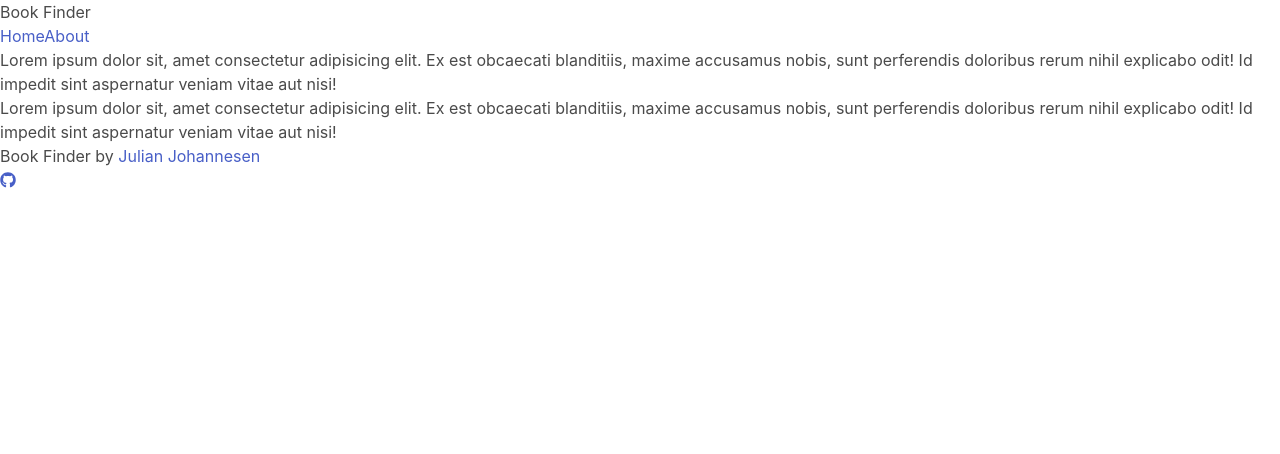
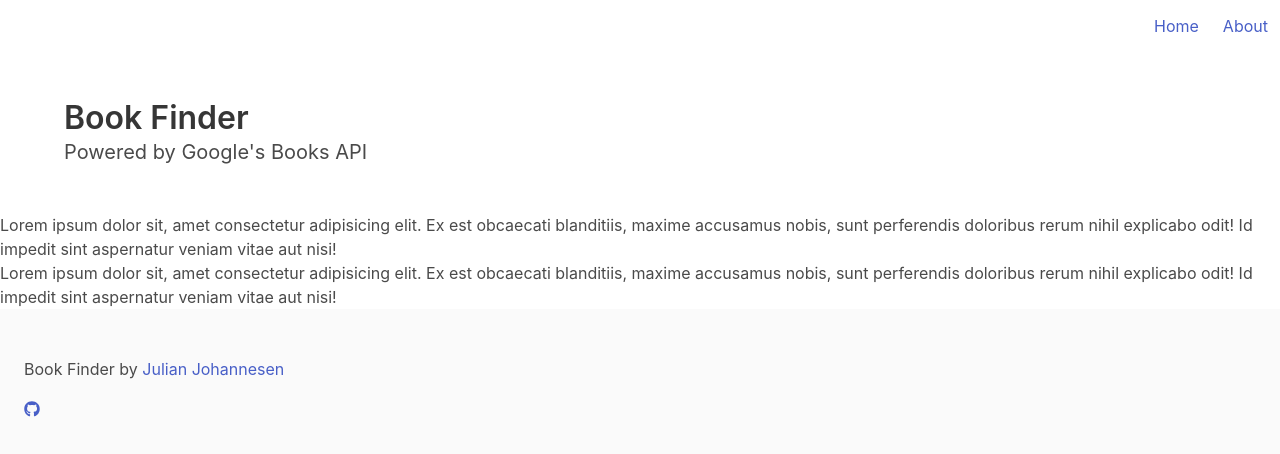
Before and after one commit to julianjohannesen/Find-Books, a React (Create React App) app: page /about in a window 1280 px wide. Shown: the top 454 px of the page. Built offline with nearby package versions, Linux system fonts and the light colour scheme.

Commit message:
added navbar and hero components in header

```diff
--- a/src/components/Header.js
+++ b/src/components/Header.js
@@ -1,14 +1,13 @@
 import React from 'react'
 import { Link } from 'react-router-dom'
+import NavBar from './NavBar'
+import Hero from './Hero'
 
 export default function Header(props) {
     return (
-        <header className="header">
-            <h1 className="title">Book Finder</h1>
-            <nav>
-                <Link to='/'>Home</Link>
-                <Link to='/about'>About</Link>
-            </nav>
+        <header className="hero">
+            <NavBar />
+            <Hero />
         </header>
     )
 }
--- /dev/null
+++ b/src/components/Hero.js
@@ -0,0 +1,18 @@
+import React from 'react'
+
+export default function Hero() {
+    return (
+        <section className="hero">
+            <div className="hero-body">
+                <div className="container">
+                    <h1 className="title">
+                        Book Finder
+                    </h1>
+                    <h2 className="subtitle">
+                        Powered by Google's Books API
+                    </h2>
+                </div>
+            </div>
+        </section>
+    )
+}
--- /dev/null
+++ b/src/components/NavBar.js
@@ -0,0 +1,48 @@
+import React from 'react'
+import { Link } from 'react-router-dom'
+
+export default function NavBar() {
+
+    // Modifier class is-active will turn the hamburger menu into a cross
+
+    // When the hamburger menu appears the aria-hidden attribute on each span must be set to false
+
+    return (
+        //Navbar docs: https://bulma.io/documentation/components/navbar/
+        <nav className="navbar is-transparent" role="navigation" aria-label="main navigation">
+            <div className="navbar-brand">
+                <div
+                    className="navbar-burger burger"
+                    data-target="navbar"
+                    aria-label="menu"
+                    aria-expanded="false"
+                >
+                    <span aria-hidden="true"></span>
+                    <span aria-hidden="true"></span>
+                    <span aria-hidden="true"></span>
+                </div>
+            </div>
+
+            <div id="navbar" className="navbar-menu">
+                <div className="navbar-start">
+                </div>
+                <div className="navbar-end">
+
+                    <div className="navbar-item">
+                        <Link to="/">
+                            Home
+                        </Link>
+                    </div>
+                    <div className="navbar-item">
+                        <Link to="/about">
+                            About
+                        </Link>
+                    </div>
+
+
+                </div>
+            </div>
+        </nav>
+
+    )
+}
--- a/src/styles/App.scss
+++ b/src/styles/App.scss
@@ -1,5 +1,6 @@
 @import "~bulma/sass/utilities/_all.sass";
 @import "~bulma/sass/base/_all.sass";
-@import "~bulma/sass/elements/button.sass";
-@import "~bulma/sass/elements/form.sass";
-@import "~bulma/sass/layout/section.sass";
+@import "~bulma/sass/components/_all.sass";
+@import "~bulma/sass/elements/_all.sass";
+@import "~bulma/sass/layout/_all.sass";
+@import "~bulma/sass/grid/_all.sass";
```
